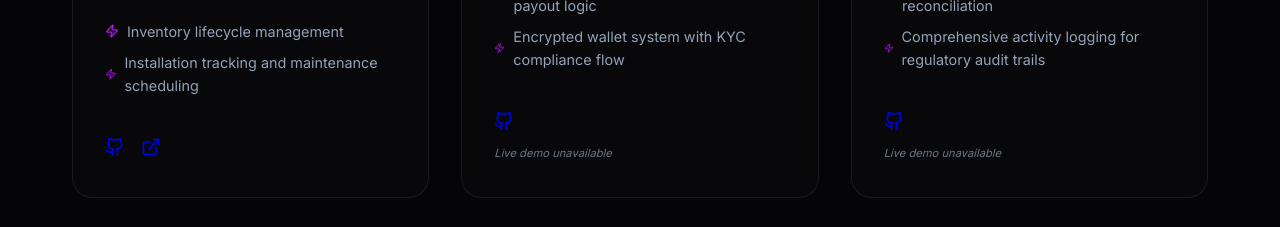
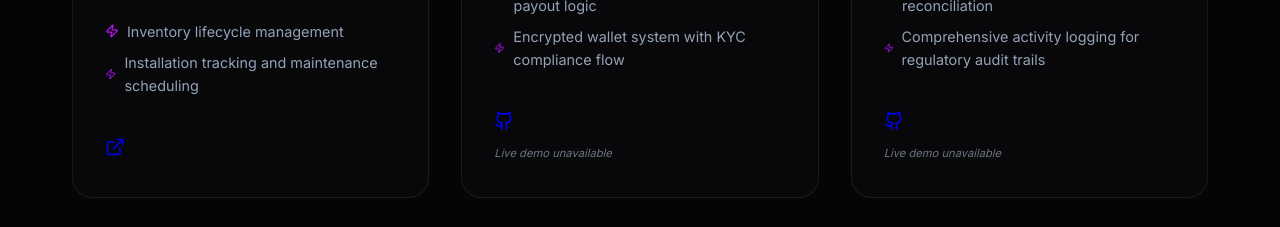
Before and after one commit to isoftdevl/my-personal, a React (Vite) app: page / in a window 1280 px wide. Shown: the part 3520-3747 px from the top of the page. Built offline with nearby package versions, Linux system fonts and the light colour scheme.

Commit message:
fix: correct GitHub repository URLs for Rento and SwayRider

```diff
--- a/src/data/projects.ts
+++ b/src/data/projects.ts
@@ -46,7 +46,7 @@ export const projects: Project[] = [
         role: 'Lead Backend Developer',
         problemSolved: 'Replaced manual coordination with an automated workforce platform handling scheduling, compliance verification, and real-time communication for 100+ field agents.',
         isClientWork: true,
-        githubUrl: 'https://github.com/isoftdevl/swayrider-api'
+        githubUrl: 'https://github.com/isoftdevl/sway-rider-api'
     },
     {
         id: 'rento',
@@ -63,7 +63,7 @@ export const projects: Project[] = [
         role: 'Senior Backend Engineer',
         problemSolved: 'Delivered a compliance-ready platform with encrypted document management, secure communication channels, and automated audit trail generation.',
         isClientWork: true,
-        githubUrl: 'https://github.com/isoftdevl/rento-backend'
+        githubUrl: 'https://github.com/isoftdevl/rento-backend-api'
     },
     {
         id: 'b-solarpro',
@@ -79,7 +79,6 @@ export const projects: Project[] = [
         role: 'Full Stack Developer',
         problemSolved: 'Automated the tracking of solar panel inventory and installation lifecycles, reducing administrative overhead for solar service providers.',
         isClientWork: true,
-        githubUrl: 'https://github.com/isoftdevl/bsolar-pro',
         demoUrl: 'https://bsolarpro.com.ng/'
     },
     {
```
